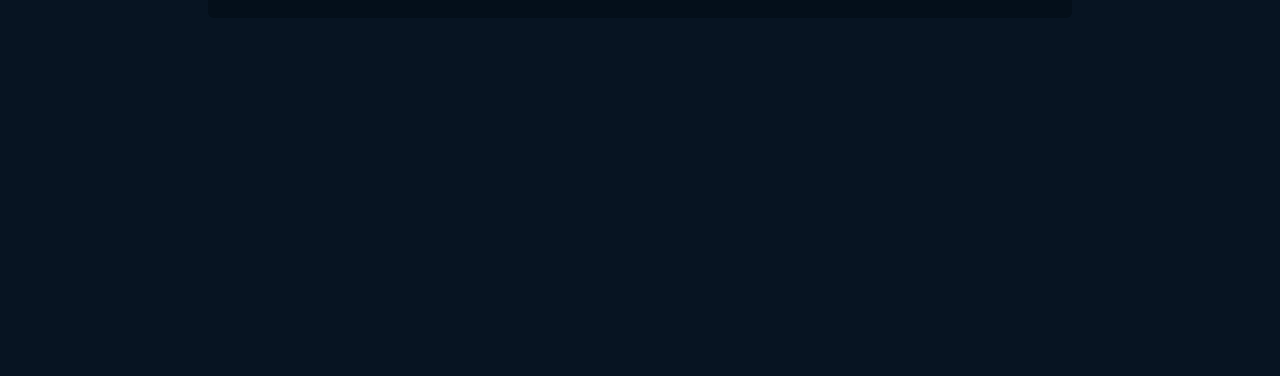
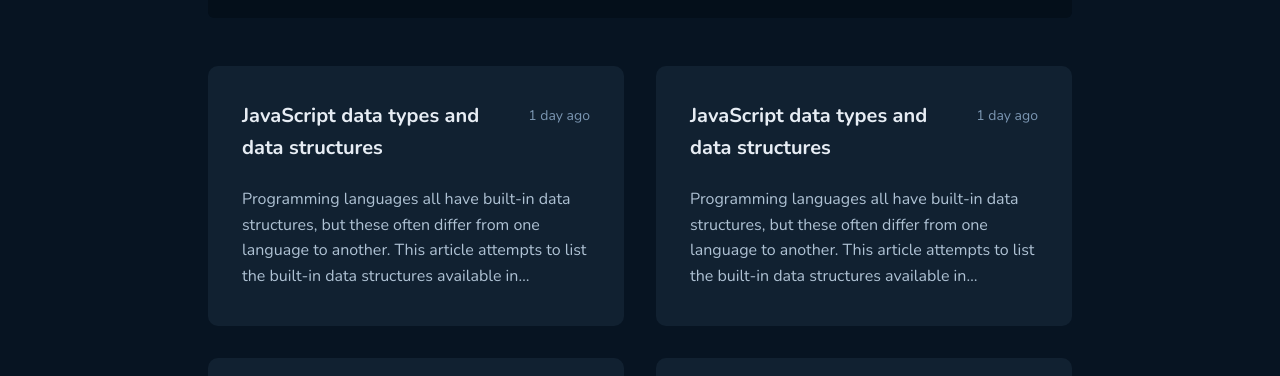
Before and after one commit to arthurrios/github-blog-web, a React (Vite) app: page / in a window 1280 px wide. Shown: the part 564-940 px from the top of the page. Before the commit the page ends 800 px from the top, so only its background shows below. Built offline with nearby package versions, Linux system fonts and the light colour scheme.

Commit message:
feat: add post card component

```diff
--- /dev/null
+++ b/src/pages/Blog/components/PostCard/index.tsx
@@ -0,0 +1,20 @@
+import { ButtonHTMLAttributes } from 'react'
+import { Description, PostCardContainer } from './styles'
+
+interface PostCardProps extends ButtonHTMLAttributes<HTMLButtonElement> {
+  title: string
+  createdAt: string
+  description: string
+}
+
+export function PostCard({ title, description, createdAt }: PostCardProps) {
+  return (
+    <PostCardContainer>
+      <div>
+        <h2>{title}</h2>
+        <span>{createdAt}</span>
+      </div>
+      <Description>{description}</Description>
+    </PostCardContainer>
+  )
+}
--- /dev/null
+++ b/src/pages/Blog/components/PostCard/styles.ts
@@ -0,0 +1,46 @@
+import styled from 'styled-components'
+
+export const PostCardContainer = styled.button`
+  width: 26rem;
+  height: 16.25rem;
+  position: relative;
+  overflow: hidden;
+  padding: 2rem;
+
+  border-radius: 10px;
+  background: ${({ theme }) => theme.COLORS.BASE_POST};
+  border: 2px solid transparent;
+
+  h2 {
+    position: absolute;
+    left: 32px;
+    top: 32px;
+    width: 17.68rem;
+    text-align: left;
+    ${({ theme }) => theme.FONTS.TITLE_M}
+    color: ${({ theme }) => theme.COLORS.BASE_TITLE};
+  }
+
+  span {
+    position: absolute;
+    right: 32px;
+    top: 37px;
+    ${({ theme }) => theme.FONTS.TEXT_S}
+    color: ${({ theme }) => theme.COLORS.BASE_SPAN};
+  }
+
+  &:hover {
+    border: 2px solid ${({ theme }) => theme.COLORS.BASE_LABEL};
+    transition: 0.2s;
+  }
+`
+export const Description = styled.p`
+  text-align: left;
+  margin-top: 5.25rem;
+
+  max-height: 7rem;
+  overflow: hidden;
+  display: -webkit-box;
+  -webkit-line-clamp: 4;
+  -webkit-box-orient: vertical;
+`
--- a/src/pages/Blog/index.tsx
+++ b/src/pages/Blog/index.tsx
@@ -1,6 +1,7 @@
 import { Input } from '../../components/Input'
 import { Profile } from '../../components/Profile'
-import { BlogContainer, SearchForm } from './styles'
+import { PostCard } from './components/PostCard'
+import { BlogContainer, Posts, SearchForm } from './styles'
 
 export function Blog() {
   return (
@@ -13,6 +14,23 @@
         </div>
         <Input placeholder="Search content" />
       </SearchForm>
+      <Posts>
+        {Array.from({ length: 6 }, (_, index) => (
+          <PostCard
+            key={index}
+            title="JavaScript data types and data structures"
+            createdAt="1 day ago"
+            description="Programming languages all have built-in data structures, but these often differ from one language to another. This article attempts to list the built-in data structures available in JavaScript and what properties they have. These can be used to build other data structures. Wherever possible, comparisons with other languages are drawn.
+
+            Dynamic typing
+            JavaScript is a loosely typed and dynamic language. Variables in JavaScript are not directly associated with any particular value type, and any variable can be assigned (and re-assigned) values of all types:
+
+            let foo = 42; // foo is now a number
+            foo = 'bar'; // foo is now a string
+            foo = true; // foo is now a boolean"
+          />
+        ))}
+      </Posts>
     </BlogContainer>
   )
 }
--- a/src/pages/Blog/styles.ts
+++ b/src/pages/Blog/styles.ts
@@ -29,3 +29,9 @@
     }
   }
 `
+export const Posts = styled.div`
+  display: grid;
+  grid-template-columns: repeat(2, 1fr);
+  gap: 32px;
+  padding: 3rem 0 14.625rem;
+`
```
